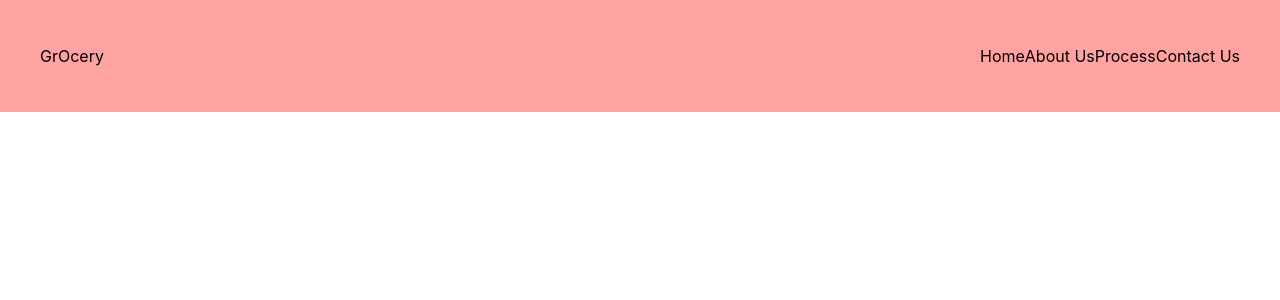
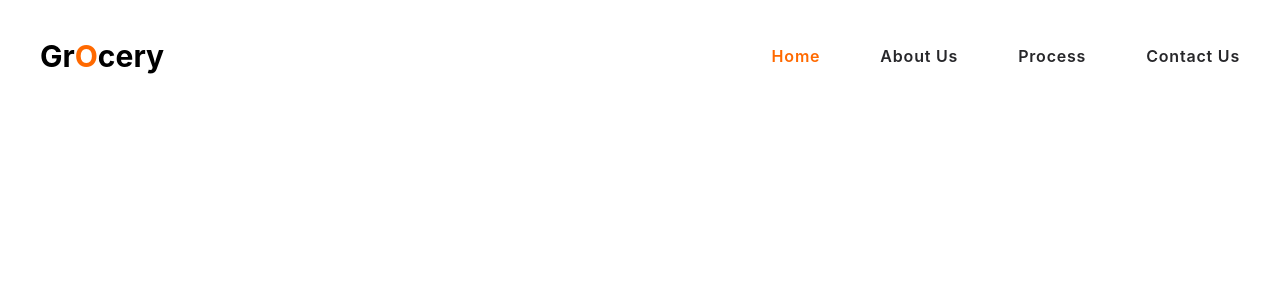
Before and after one commit to Nabeela-Kanwal/Grocery-store-react, a React (Vite) app: page / in a window 1280 px wide. Shown: the top 300 px of the page. Built offline with nearby package versions, Linux system fonts and the light colour scheme.

Commit message:
updated the clases

```diff
--- a/src/components/Navbar/Navbar.jsx
+++ b/src/components/Navbar/Navbar.jsx
@@ -2,23 +2,23 @@ import React from "react";
 
 const Navbar = () => {
   return (
-    <header className="bg-red-300">
+    <header className="bg-white">
       <nav className="max-w-[1400px] mx-auto px-10 h-[14vh] flex justify-between items-center">
-        <a href="">
-          Gr<span>O</span>cery
+        <a href="#" className="text-3xl font-bold">
+          Gr<span className="text-orange-500">O</span>cery
         </a>
-        <ul className="flex">
+        <ul className="flex items-center gap-x-15">
           <li>
-            <a href="">Home</a>
+            <a href="" className="font-semibold tracking-wider text-orange-500">Home</a>
           </li>
           <li>
-             <a href="">About Us</a>
+             <a href="" className="font-semibold tracking-wider text-zinc-800 hover:text-orange-500">About Us</a>
           </li>
           <li>
-             <a href="">Process</a>
+             <a href="" className="font-semibold tracking-wider text-zinc-800 hover:text-orange-500">Process</a>
           </li>
           <li>
-            <a href="">Contact Us</a>
+            <a href="" className="font-semibold tracking-wider text-zinc-800 hover:text-orange-500">Contact Us</a>
           </li>
         </ul>
       </nav>
```
